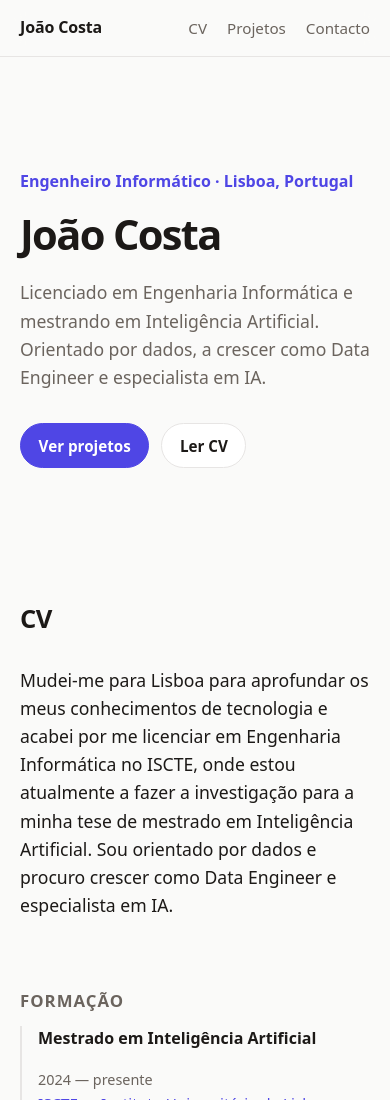
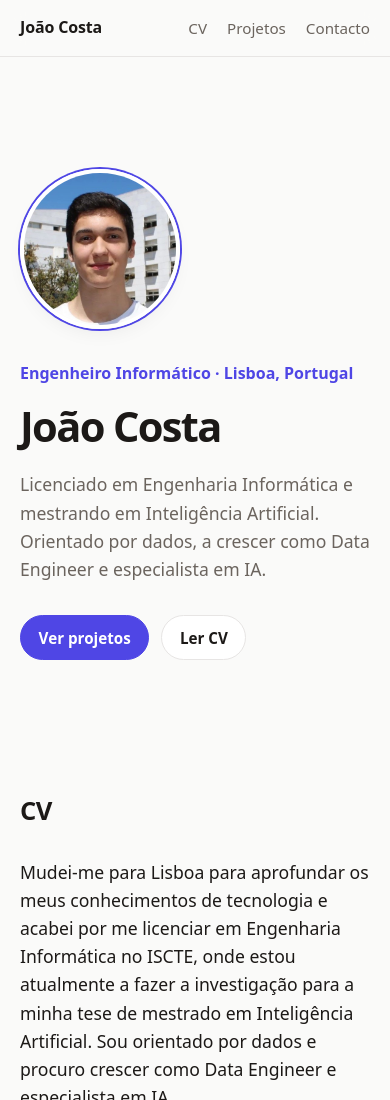
Before and after one commit to CostinhaJ/DigitalCV, an Astro site: page / in a window 390 px wide. Shown: the top 1100 px of the page. Built offline with nearby package versions, Linux system fonts and the light colour scheme; Astro itself is replaced by a stand-in of ours.

Commit message:
Add profile photo to hero
Co-Authored-By: Claude Opus 5.5 <noreply@anthropic.com>

```diff
--- a/src/data/cv.ts
+++ b/src/data/cv.ts
@@ -1,5 +1,8 @@
 // Edite este ficheiro com os seus dados. Tudo o que aparece na secção "CV" vem daqui.
 // Não coloque aqui dados sensíveis (telefone, morada): o site é público.
+
+// Foto de perfil (quadrada, em src/assets/). Para esconder, use `photo: undefined`.
+import photo from '../assets/profile.jpg';
 
 export const profile = {
   name: 'João Costa',
@@ -7,6 +10,7 @@ export const profile = {
   tagline:
     'Licenciado em Engenharia Informática e mestrando em Inteligência Artificial. Orientado por dados, a crescer como Data Engineer e especialista em IA.',
   location: 'Lisboa, Portugal',
+  photo,
   // Deixe vazio ('') para não mostrar o email no site.
   email: '',
   links: [{ label: 'GitHub', href: 'https://github.com/CostinhaJ' }],
--- a/src/pages/index.astro
+++ b/src/pages/index.astro
@@ -1,5 +1,6 @@
 ---
 import { getCollection } from 'astro:content';
+import { Image } from 'astro:assets';
 import Layout from '../layouts/Layout.astro';
 import Header from '../components/Header.astro';
 import Cv from '../components/Cv.astro';
@@ -27,7 +28,8 @@ const groups = [
 
   <main id="top">
     <section class="hero">
-      <div class="container">
+      <div class="container hero-grid">
+        <div>
           <p class="eyebrow">{profile.role} · {profile.location}</p>
           <h1>{profile.name}</h1>
           <p class="lead">{profile.tagline}</p>
@@ -35,6 +37,20 @@ const groups = [
             <a class="btn primary" href="#projetos">Ver projetos</a>
             <a class="btn" href="#cv">Ler CV</a>
           </div>
+        </div>
+        {
+          profile.photo && (
+            <Image
+              class="avatar"
+              src={profile.photo}
+              alt={`Fotografia de ${profile.name}`}
+              widths={[160, 240, 320, 480]}
+              sizes="(max-width: 760px) 160px, 240px"
+              loading="eager"
+              fetchpriority="high"
+            />
+          )
+        }
       </div>
     </section>
 
@@ -84,6 +100,31 @@ const groups = [
 <style>
   .hero {
     padding-block: 7rem 4rem;
+  }
+  .hero-grid {
+    display: grid;
+    grid-template-columns: 1fr auto;
+    align-items: center;
+    gap: 3rem;
+  }
+  .avatar {
+    width: 240px;
+    height: 240px;
+    border-radius: 50%;
+    object-fit: cover;
+    border: 4px solid var(--surface);
+    box-shadow: 0 0 0 2px var(--accent), var(--shadow);
+  }
+  @media (max-width: 760px) {
+    .hero-grid {
+      grid-template-columns: 1fr;
+      gap: 2rem;
+    }
+    .avatar {
+      order: -1;
+      width: 160px;
+      height: 160px;
+    }
   }
   .eyebrow {
     color: var(--accent);
```
Also changed, not shown: CLAUDE.md (+1 -0 lines), src/assets/profile.jpg (added). Lines whose indentation alone changed are shown as unchanged.
